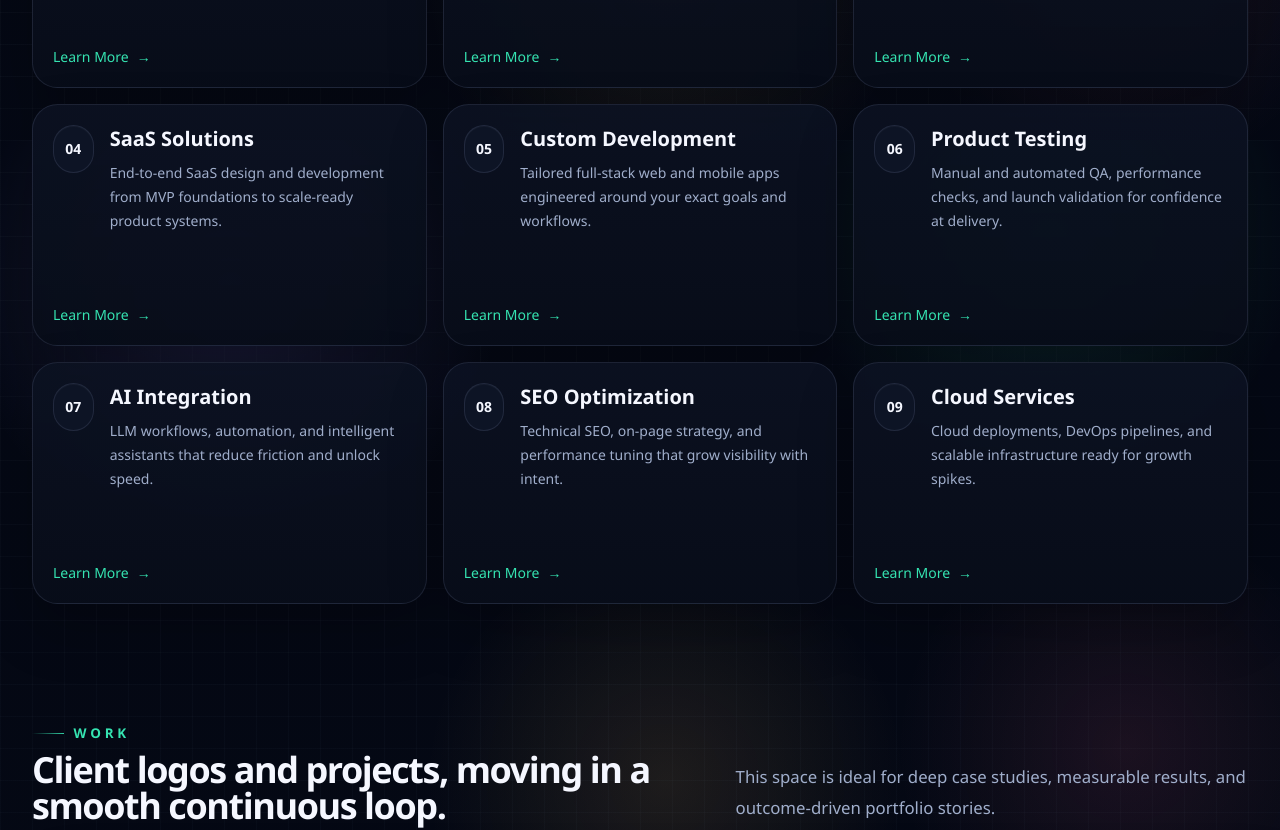
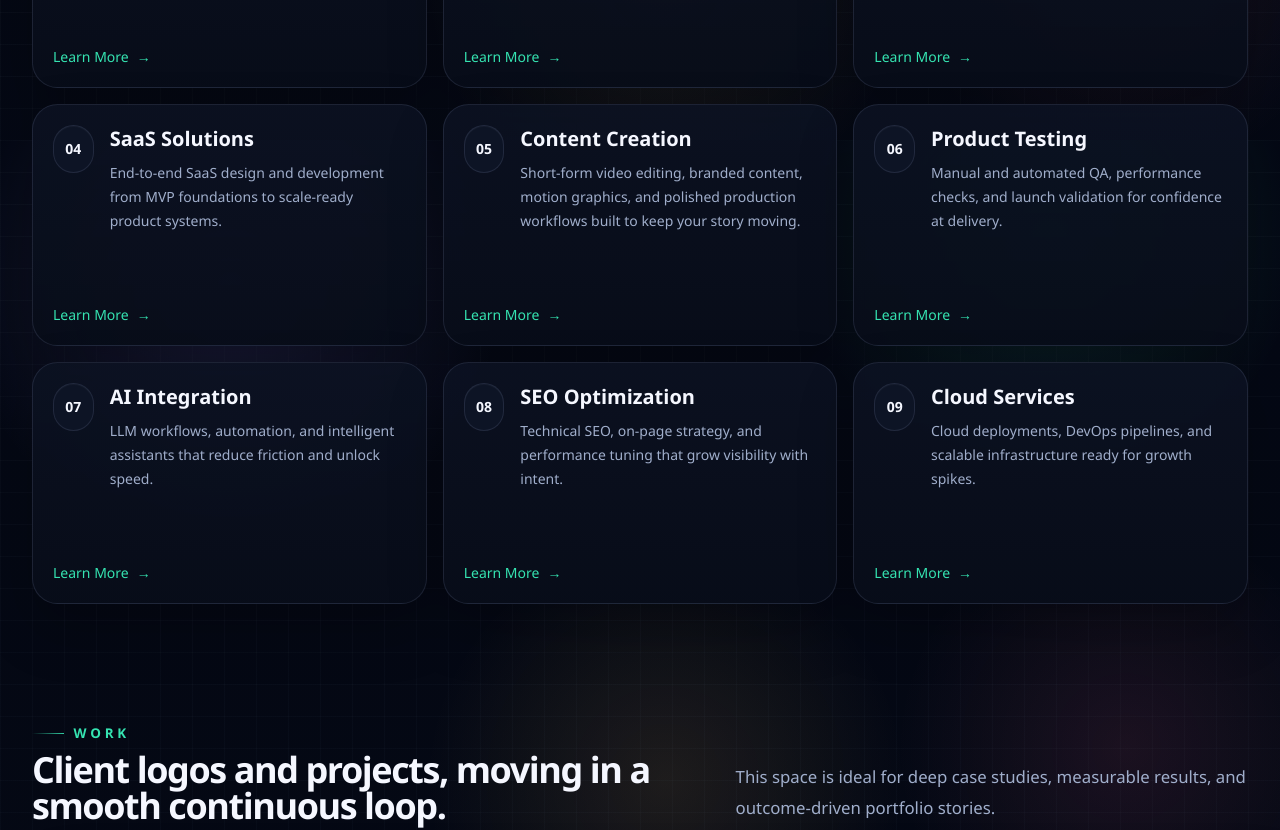
Before and after one commit to lakshy1/08-velixo-studio, a Next.js app: page / in a window 1280 px wide. Shown: the part 1460-2290 px from the top of the page. Built offline with nearby package versions, Linux system fonts and the light colour scheme.

Commit message:
changes in service items

```diff
--- a/app/agency-home.tsx
+++ b/app/agency-home.tsx
@@ -51,9 +51,9 @@ const services = [
       "End-to-end SaaS design and development from MVP foundations to scale-ready product systems.",
   },
   {
-    title: "Custom Development",
+    title: "Content Creation",
     description:
-      "Tailored full-stack web and mobile apps engineered around your exact goals and workflows.",
+      "Short-form video editing, branded content, motion graphics, and polished production workflows built to keep your story moving.",
   },
   {
     title: "Product Testing",
@@ -280,7 +280,10 @@ function useCountUp({ target, suffix = "", active, delayMs = 0 }: CounterProps)
       }
 
       const progress = Math.min((time - start) / duration, 1);
-      const eased = 1 - Math.pow(1 - progress, 3);
+      const eased =
+        progress < 0.8
+          ? 1 - Math.pow(1 - progress / 0.8, 3) * 0.2
+          : 0.8 + (1 - Math.pow(1 - (progress - 0.8) / 0.2, 2)) * 0.2;
       setValue(Math.round(target * eased));
       if (progress < 1) {
         raf = requestAnimationFrame(tick);
```
